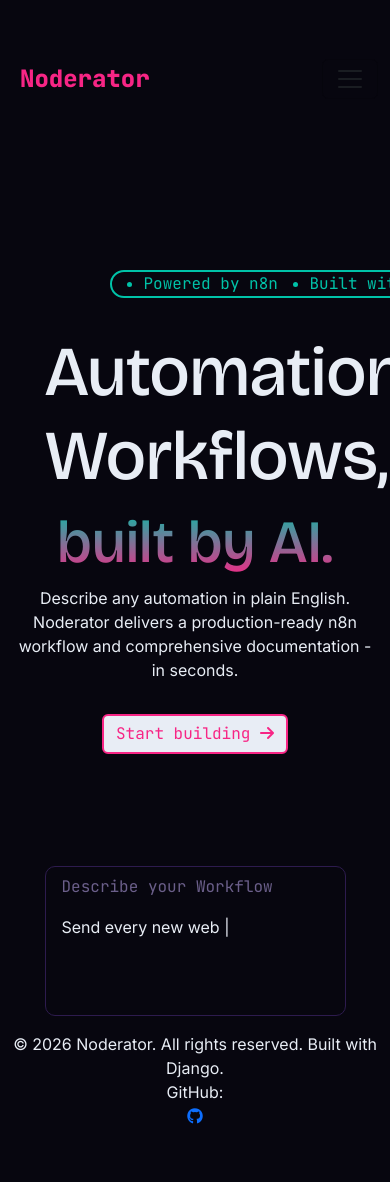
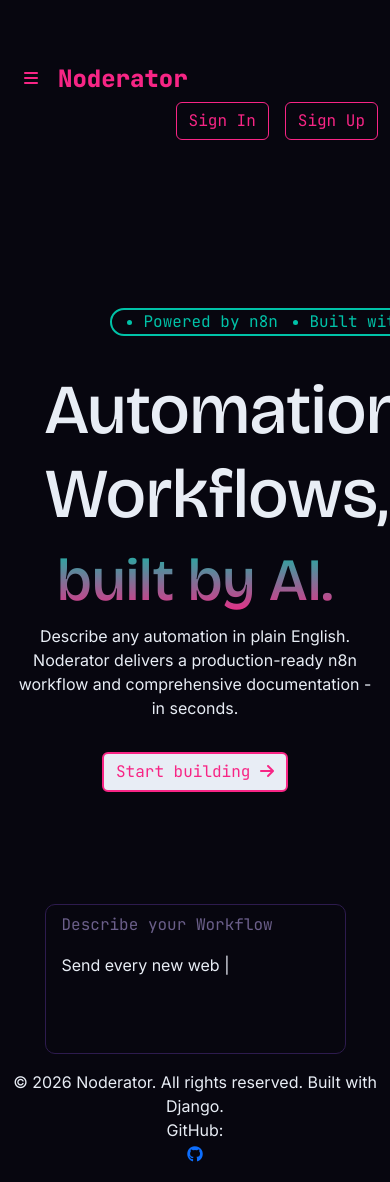
Before and after one commit to Karla-Stein/noderator, a Django app: page / in a window 390 px wide; the page is wider, and only the part inside the window is pictured. Before the commit the page ends 1124 px from the top of that part, so only its background shows below. Run offline with Django 4.2, Linux system fonts and the light colour scheme; some libraries are stand-ins or nearby versions.

Commit message:
Switch navbar collapse with offcanvas

```diff
--- a/static/css/base.css
+++ b/static/css/base.css
@@ -88,3 +88,20 @@ nav .btn:hover,
     color: var(--primary-cta);
     background-color: var(--primary-text-color);
 }
+
+#offcanvas-toggler{
+    border: none;
+}
+
+.offcanvas{
+    background: linear-gradient(180deg, #07060F, #07060F, #F72585);
+}
+.offcanvas-title,
+.offcanvas .nav-link{
+    color: #E8EDF5;
+}
+
+.offcanvas-title:hover,
+.offcanvas .nav-link:hover{
+    color: #F72585;
+}
--- a/templates/base.html
+++ b/templates/base.html
@@ -36,35 +36,77 @@
 
 <body class="d-flex flex-column min-vh-100">
 
-  <nav class="navbar navbar-expand-lg mt-5">
+  <nav class="navbar mt-5">
     <div class="container-fluid">
-      <a class="navbar-brand ms-2" href="#">Noderator</a>
-      <button class="navbar-toggler" type="button" data-bs-toggle="collapse" data-bs-target="#navbarSupportedContent"
-        aria-controls="navbarSupportedContent" aria-expanded="false" aria-label="Toggle navigation">
-        <span class="navbar-toggler-icon"></span>
+      <div class="d-flex align-items-center">
+        <!-- Offcanvas toggler -->
+        <button id="offcanvas-toggler" class="btn d-lg-none" type="button" data-bs-toggle="offcanvas" data-bs-target="#navigation"
+          aria-controls="navigation" aria-label="open navigation">
+          <i class="fa-solid fa-bars"></i>
         </button>
-      <div class="collapse navbar-collapse justify-content-center" id="navbarSupportedContent">
-        <ul class="navbar-nav ms-auto mb-2 mb-lg-0">
-          <li class="nav-item me-5">
-            <a class="nav-link" href="#">How It Works</a>
+        <a class="navbar-brand ms-2" href="{% url 'home' %}">Noderator</a>
+      </div>
+
+      <!-- Desktop nav links  -->
+          <ul class="navbar-nav d-none d-lg-flex flex-row ms-5 gap-4">
+            <li class="nav-item">
+              <a class="nav-link" href="#">
+                How It Works
+              </a>
             </li>
             <li class="nav-item">
-            <a class="nav-link" href="#">Create Workflow</a>
+              <a class="nav-link" href="#">
+                Create Workflow
+              </a>
             </li>
           </ul>
-      <!-- Right side placement -->
+
+
+      <!-- Offcanvas navigation -->
+      <div class="offcanvas offcanvas-start" tabindex="-1" id="navigation" aria-labelledby="mainNavigationLabel">
+        <div class="offcanvas-header">
+          <h5 class="offcanvas-title" id="mainNavigationLabel">
+            Navigation
+          </h5>
+          <button type="button" class="btn-close" data-bs-dismiss="offcanvas" aria-label="Close"></button>
+        </div>
+        <div class="offcanvas-body">
+          <ul class="navbar-nav">
+            <li class="nav-item">
+              <a class="nav-link" href="#">
+                How It Works
+              </a>
+            </li>
+            <li class="nav-item">
+              <a class="nav-link" href="#">
+                Create Workflow
+              </a>
+            </li>
+          </ul>
+        </div>
+      </div>
+
+      <!-- Right side: always visible -->
       <div class="right-group d-flex align-items-center gap-3 ms-auto">
         {% if user.is_authenticated %}
-        <a id="logout-btn" href="{% url 'account_logout' %}" class="btn">Log Out</a>
-        <a class="me-4 btn" href="#">Profile</a>
+        <a id="logout-btn" href="{% url 'account_logout' %}" class="btn">
+          Log Out
+        </a>
+        <a class="me-4 btn" href="#">
+          Profile
+        </a>
         {% else %}
-        <a id="signin-btn" href="{% url 'account_login' %}" class="btn">Sign In</a>
-        <a id="signup-btn" href="{% url 'account_signup' %}" class="btn">Sign Up</a>
-      </div>
+        <a id="signin-btn" href="{% url 'account_login' %}" class="btn">
+          Sign In
+        </a>
+        <a id="signup-btn" href="{% url 'account_signup' %}" class="btn">
+          Sign Up
+        </a>
         {% endif %}
       </div>
     </div>
   </nav>
+
 
   <main class="min-vh-100">
     {% block content %}
@@ -82,12 +124,16 @@
             GitHub:<br>
             <!-- social link -->
             <a href="https://github.com/Karla-Stein/noderator" target="_blank" rel="noopener"
-                            aria-label="Visit Karla Steinbrink's GitHub (opens in new tab)"><i
-                                class="fa-brands fa-github"></i></a></p>
+              aria-label="Visit Karla Steinbrink's GitHub (opens in new tab)"><i class="fa-brands fa-github"></i></a>
+          </p>
         </div>
       </div>
     </div>
   </footer>
+  <!-- Bootstrap Script -->
+  <script src="https://cdn.jsdelivr.net/npm/bootstrap@5.3.8/dist/js/bootstrap.bundle.min.js"
+    integrity="sha384-FKyoEForCGlyvwx9Hj09JcYn3nv7wiPVlz7YYwJrWVcXK/BmnVDxM+D2scQbITxI" crossorigin="anonymous">
+  </script>
   {% block postloadjs %}
   {% endblock %}
 </body>
```
Lines whose indentation alone changed are shown as unchanged.
